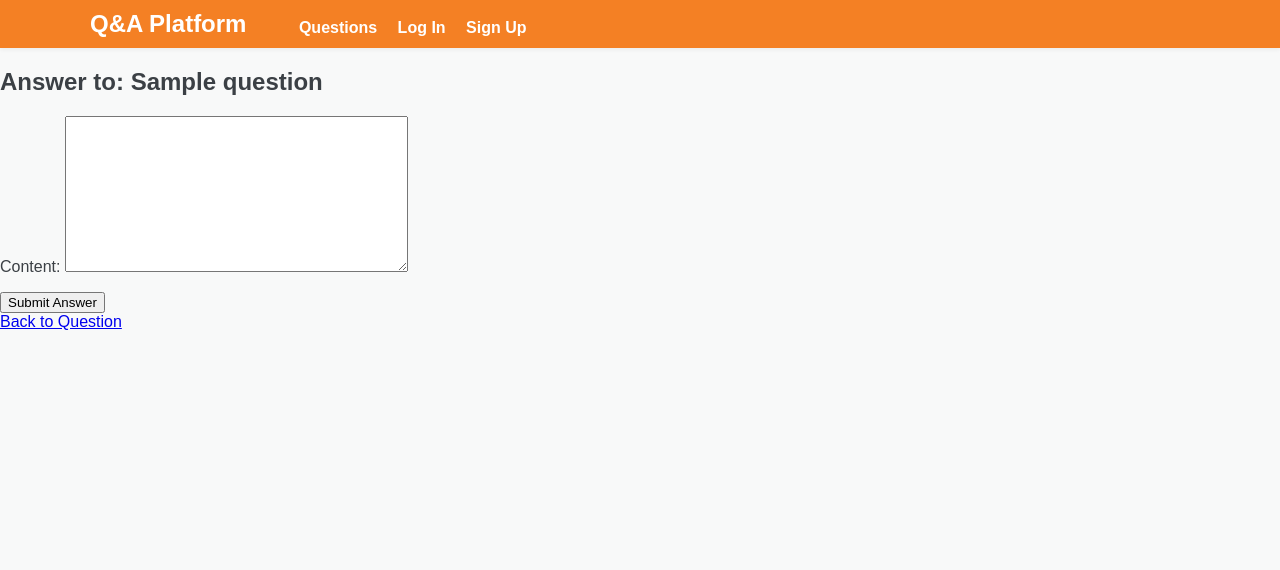
After one commit to SlavSlavov13/DjangoQandAPlatform, a Django app: page /answers/answer-question/1/ in a window 1280 px wide. The commit adds this page. Shown: the top 570 px of the page. Run offline with Django 5.2, Linux system fonts and the light colour scheme; tables that the repository leaves empty hold one stand-in row (values such as "Sample post").

Commit message:
implement answer creation functionality with form handling and update admin display

```diff
--- a/DjangoQandAPlatform/urls.py
+++ b/DjangoQandAPlatform/urls.py
@@ -25,6 +25,7 @@ urlpatterns = [
     path('api/', include('api.urls')),
     path('admin/', admin.site.urls),
     path('auth/', include('users.urls')),
+    path('answers/', include('answers.urls')),
     path('questions/', include('questions.urls')),
 ]
 
--- a/answers/admin.py
+++ b/answers/admin.py
@@ -5,8 +5,7 @@ from .models import Answer
 
 @admin.register(Answer)
 class AnswerAdmin(admin.ModelAdmin):
-	list_display = ('question', 'author_link', 'is_accepted', 'created_at')
-	list_filter = ('is_accepted',)
+	list_display = ('question', 'author_link', 'created_at')
 	search_fields = ('question__title', 'author__user__username', 'content')
 	autocomplete_fields = ('question', 'author')
 	raw_id_fields = ('author',)
--- /dev/null
+++ b/answers/forms.py
@@ -0,0 +1,10 @@
+from django import forms
+from .models import Answer
+
+class BaseAnswerForm(forms.ModelForm):
+	class Meta:
+		model = Answer
+		fields = ['content']
+
+class AnswerCreateForm(BaseAnswerForm):
+	...
--- a/answers/models.py
+++ b/answers/models.py
@@ -7,7 +7,6 @@ class Answer(models.Model):
 	author = models.ForeignKey(UserModel, on_delete=models.CASCADE)
 	content = models.TextField()
 	created_at = models.DateTimeField(auto_now_add=True)
-	is_accepted = models.BooleanField(default=False)
 
 	def __str__(self):
 		return f'Answer by {self.author.user.username} on {self.question}'
--- /dev/null
+++ b/answers/urls.py
@@ -0,0 +1,7 @@
+from django.urls import path
+
+from answers.views import AnswerCreateView
+
+urlpatterns = [
+	path('answer-question/<int:question_id>/', AnswerCreateView.as_view(), name='create-answer')
+]
--- a/answers/views.py
+++ b/answers/views.py
@@ -1,3 +1,30 @@
-from django.shortcuts import render
+from django.views.generic.edit import CreateView
+from django.shortcuts import get_object_or_404
+from django.urls import reverse
+from .models import Answer
+from .forms import AnswerCreateForm
+from questions.models import Question
 
-# Create your views here.
+class AnswerCreateView(CreateView):
+	model = Answer
+	form_class = AnswerCreateForm
+	template_name = 'answers/add_answer.html'
+
+	def dispatch(self, request, *args, **kwargs):
+		self.question = get_object_or_404(Question, id=kwargs['question_id'])
+		return super().dispatch(request, *args, **kwargs)
+
+	def form_valid(self, form):
+		answer = form.save(commit=False)
+		answer.author = self.request.user
+		answer.question = self.question
+		answer.save()
+		return super().form_valid(form)
+
+	def get_success_url(self):
+		return reverse('question_update', kwargs={'pk': self.question.id})
+
+	def get_context_data(self, **kwargs):
+		context = super().get_context_data(**kwargs)
+		context['question'] = self.question
+		return context
--- /dev/null
+++ b/templates/answers/add_answer.html
@@ -0,0 +1,12 @@
+{% extends "core/base.html" %}
+{% block content %}
+	<h2>Answer to: {{ question.title }}</h2>
+
+	<form method="post">
+		{% csrf_token %}
+		{{ form.as_p }}
+		<button type="submit">Submit Answer</button>
+	</form>
+
+	<a href="{% url 'question_update' question.id %}">Back to Question</a>
+{% endblock %}
--- a/templates/core/base.html
+++ b/templates/core/base.html
@@ -30,7 +30,7 @@
 </header>
 
 <main>
-	{% block main %}
+	{% block content %}
 	{% endblock %}
 </main>
 
--- a/templates/questions/questions_list.html
+++ b/templates/questions/questions_list.html
@@ -1,6 +1,6 @@
 {% extends 'core/base.html' %}
 
-{% block main %}
+{% block content %}
 	<div class="questions-container" id="questions-container" data-user-id="{{ request.user.pk|default:'null' }}">
 		<!-- Search Bar -->
 		<form id="rest-search-form" autocomplete="off">
```
Also changed, not shown: answers/migrations/0002_remove_answer_is_accepted.py (added).
